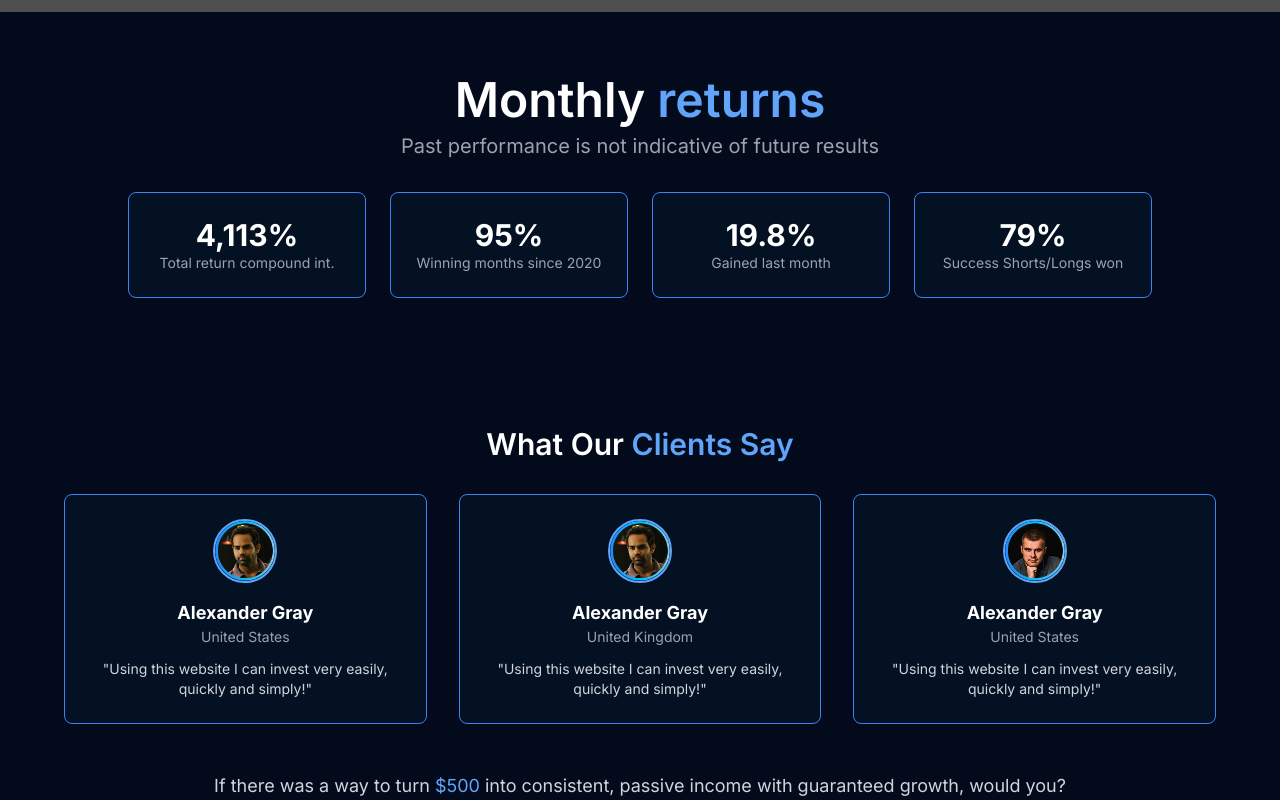
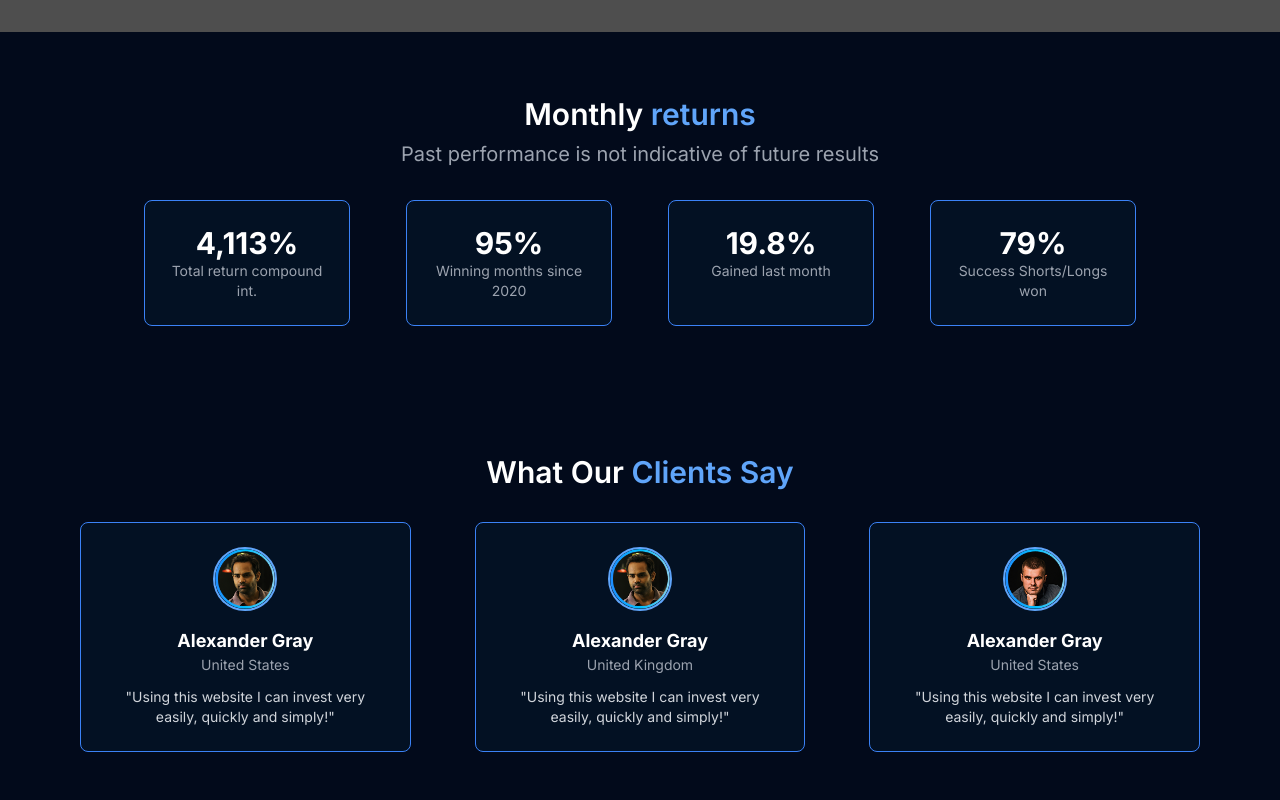
Before and after one commit to Muhammad-AIUB/bd_calling_it, a plain HTML site: page index.html in a window 1280 px wide. Shown: the part 2700-3500 px from the top of the page. Drawn offline with nearby package versions, Linux system fonts and the light colour scheme; grey boxes are pictures that could not be loaded.

Commit message:
fix: circle issue & responsive mx-4

```diff
--- a/index.html
+++ b/index.html
@@ -168,7 +168,7 @@
       </p>
 
       <div
-        class="border border-blue-500 rounded-lg p-10 mt-6 grid grid-cols-1 md:grid-cols-2 gap-10 bg-gray-800"
+        class="border mx-4 border-blue-500 rounded-lg p-10 mt-6 grid grid-cols-1 md:grid-cols-2 gap-10 bg-gray-800"
       >
         <!-- Double Your Deposit Guarantee -->
         <div class="flex space-x-4">
@@ -239,7 +239,7 @@
       </div>
 
       <!-- Button -->
-      <div class="mt-6">
+      <div class="mt-6 mx-4">
         <button
           class="px-6 py-3 w-full bg-gradient-to-l from-blue-400 to-blue-600 rounded-lg text-white font-semibold hover:from-blue-500 hover:to-blue-700 transition"
         >
@@ -266,7 +266,7 @@
             <span id="hours">23</span>H
           </div>
           <div
-            class="absolute w-28 h-28 border-2 border-blue-500 opacity-40 rounded-full animate-spin"
+            class="absolute -top-2 w-28 h-28 border-2 border-blue-500 opacity-40 rounded-full"
           ></div>
         </div>
 
@@ -278,7 +278,7 @@
             <span id="minutes">56</span>M
           </div>
           <div
-            class="absolute w-28 h-28 border-2 border-blue-500 opacity-40 rounded-full animate-spin"
+            class="absolute -top-2 w-28 h-28 border-2 border-blue-500 opacity-40 rounded-full"
           ></div>
         </div>
 
@@ -290,7 +290,7 @@
             <span id="seconds">12</span>S
           </div>
           <div
-            class="absolute w-28 h-28 border-2 border-blue-500 opacity-40 rounded-full animate-spin"
+            class="absolute -top-2 w-28 h-28 border-2 border-blue-500 opacity-40 rounded-full"
           ></div>
         </div>
       </div>
@@ -394,10 +394,10 @@
 
     <!-- Monthly returns start -->
     <section class="bg-[#020A1B] text-white py-16 text-center">
-      <h2 class="text-5xl font-semibold">
+      <h2 class="text-3xl font-semibold">
         Monthly <span class="text-blue-400">returns</span>
       </h2>
-      <p class="text-gray-400 mt-2 text-xl">
+      <p class="text-gray-400 mt-2 text-xl mx-2">
         Past performance is not indicative of future results
       </p>
 
@@ -405,25 +405,25 @@
         class="mt-8 grid grid-cols-1 sm:grid-cols-2 md:grid-cols-4 gap-6 max-w-5xl mx-auto"
       >
         <!-- Stat 1 -->
-        <div class="bg-[#031123] border border-blue-500 rounded-lg p-6">
+        <div class="bg-[#031123] mx-4 border border-blue-500 rounded-lg p-6">
           <p class="text-3xl font-bold">4,113%</p>
           <p class="text-gray-400 text-sm">Total return compound int.</p>
         </div>
 
         <!-- Stat 2 -->
-        <div class="bg-[#031123] border border-blue-500 rounded-lg p-6">
+        <div class="bg-[#031123] mx-4 border border-blue-500 rounded-lg p-6">
           <p class="text-3xl font-bold">95%</p>
           <p class="text-gray-400 text-sm">Winning months since 2020</p>
         </div>
 
         <!-- Stat 3 -->
-        <div class="bg-[#031123] border border-blue-500 rounded-lg p-6">
+        <div class="bg-[#031123] mx-4 border border-blue-500 rounded-lg p-6">
           <p class="text-3xl font-bold">19.8%</p>
           <p class="text-gray-400 text-sm">Gained last month</p>
         </div>
 
         <!-- Stat 4 -->
-        <div class="bg-[#031123] border border-blue-500 rounded-lg p-6">
+        <div class="bg-[#031123] mx-4 border border-blue-500 rounded-lg p-6">
           <p class="text-3xl font-bold">79%</p>
           <p class="text-gray-400 text-sm">Success Shorts/Longs won</p>
         </div>
@@ -440,7 +440,7 @@
       <div class="mt-8 grid grid-cols-1 md:grid-cols-3 gap-8 max-w-6xl mx-auto">
         <!-- Testimonial Card 1 -->
         <div
-          class="bg-[#031123] border border-blue-500 rounded-lg p-6 text-center"
+          class="bg-[#031123] border mx-4 border-blue-500 rounded-lg p-6 text-center"
         >
           <div class="flex justify-center">
             <img
@@ -458,7 +458,7 @@
 
         <!-- Testimonial Card 2 -->
         <div
-          class="bg-[#031123] border border-blue-500 rounded-lg p-6 text-center"
+          class="bg-[#031123] border mx-4 border-blue-500 rounded-lg p-6 text-center"
         >
           <div class="flex justify-center">
             <img
@@ -476,7 +476,7 @@
 
         <!-- Testimonial Card 3 -->
         <div
-          class="bg-[#031123] border border-blue-500 rounded-lg p-6 text-center"
+          class="bg-[#031123] border mx-4 border-blue-500 rounded-lg p-6 text-center"
         >
           <div class="flex justify-center">
             <img
@@ -493,7 +493,7 @@
         </div>
       </div>
 
-      <p class="mt-12 text-lg text-gray-300">
+      <p class="mt-12 text-lg text-gray-300 mx-2">
         If there was a way to turn <span class="text-blue-400">$500</span> into
         consistent, passive income with guaranteed growth, would you?
       </p>
@@ -508,7 +508,7 @@
       <!-- Background Overlay -->
       <div class="absolute inset-0 bg-black opacity-50"></div>
 
-      <div class="relative z-10">
+      <div class="relative z-10 mx-4">
         <h2 class="text-3xl font-semibold">
           What Our <span class="text-blue-400">Clients Say</span>
         </h2>
```
